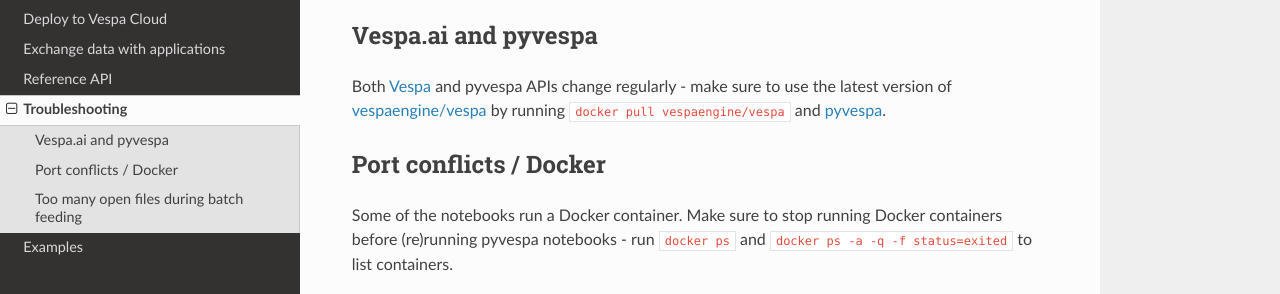
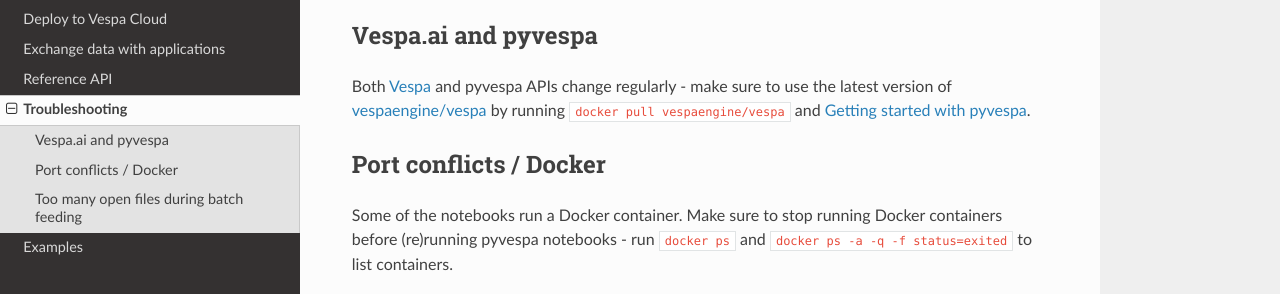
Before and after one commit to vespa-engine/pyvespa, a Sphinx documentation site: the page built from docs/sphinx/source/troubleshooting.rst, in a window 1280 px wide and 930 px high. Shown: the part 189-483 px from the top of the window. Built offline with Sphinx 7.4.7 and the Read the Docs theme 2.0.0, drawn with Linux system fonts in a browser that asks for light colours.

Commit message:
Correct link

```diff
--- a/docs/sphinx/source/troubleshooting.rst
+++ b/docs/sphinx/source/troubleshooting.rst
@@ -9,8 +9,7 @@
 --------------------
 Both `Vespa <https://vespa.ai/>`__ and pyvespa APIs change regularly -
 make sure to use the latest version of `vespaengine/vespa <https://hub.docker.com/r/vespaengine/vespa>`__
-by running ``docker pull vespaengine/vespa``
-and `pyvespa <getting-started-pyvespa.html>`__.
+by running ``docker pull vespaengine/vespa`` and :doc:`getting-started-pyvespa`.
 
 
 
```
